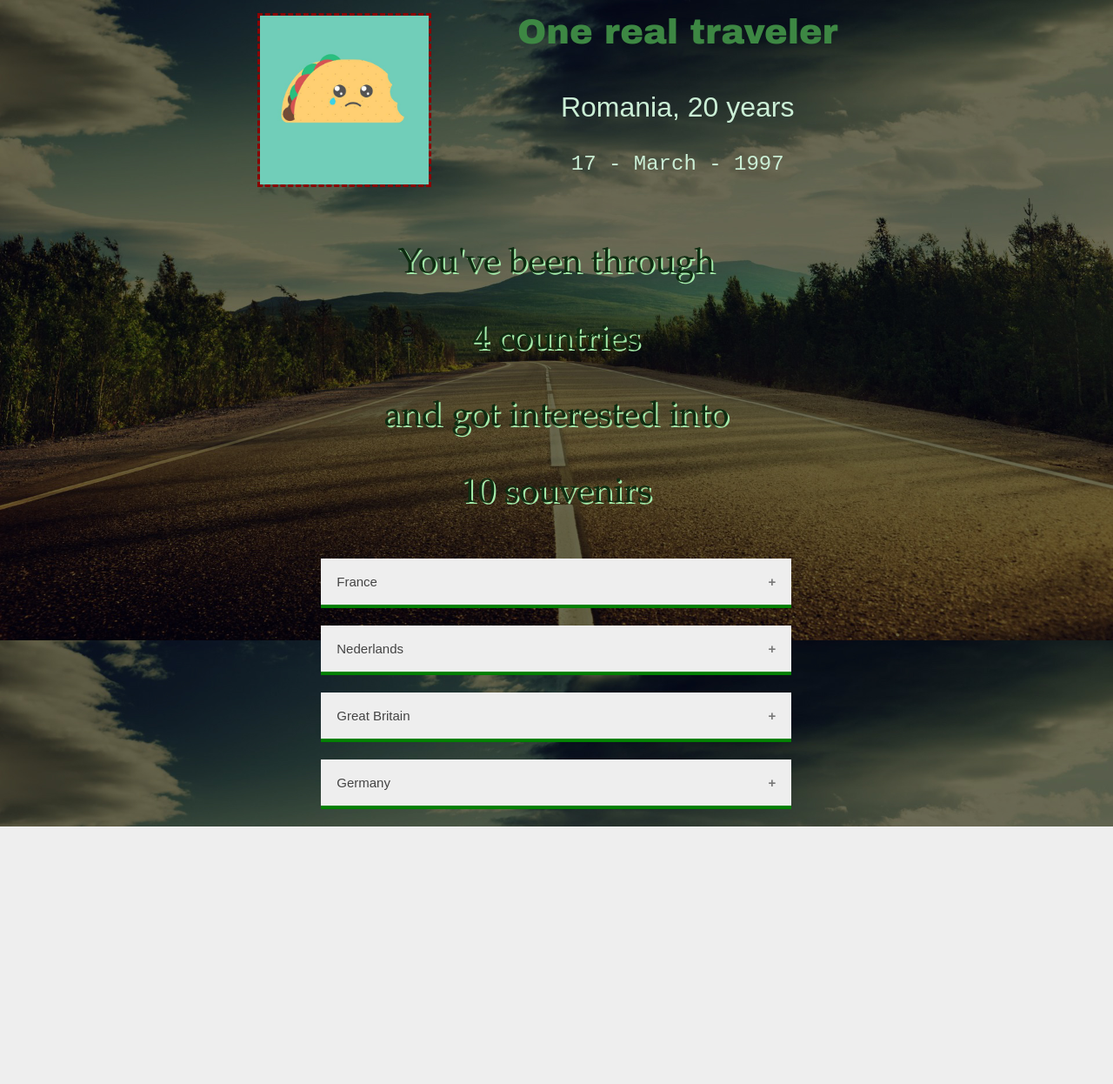
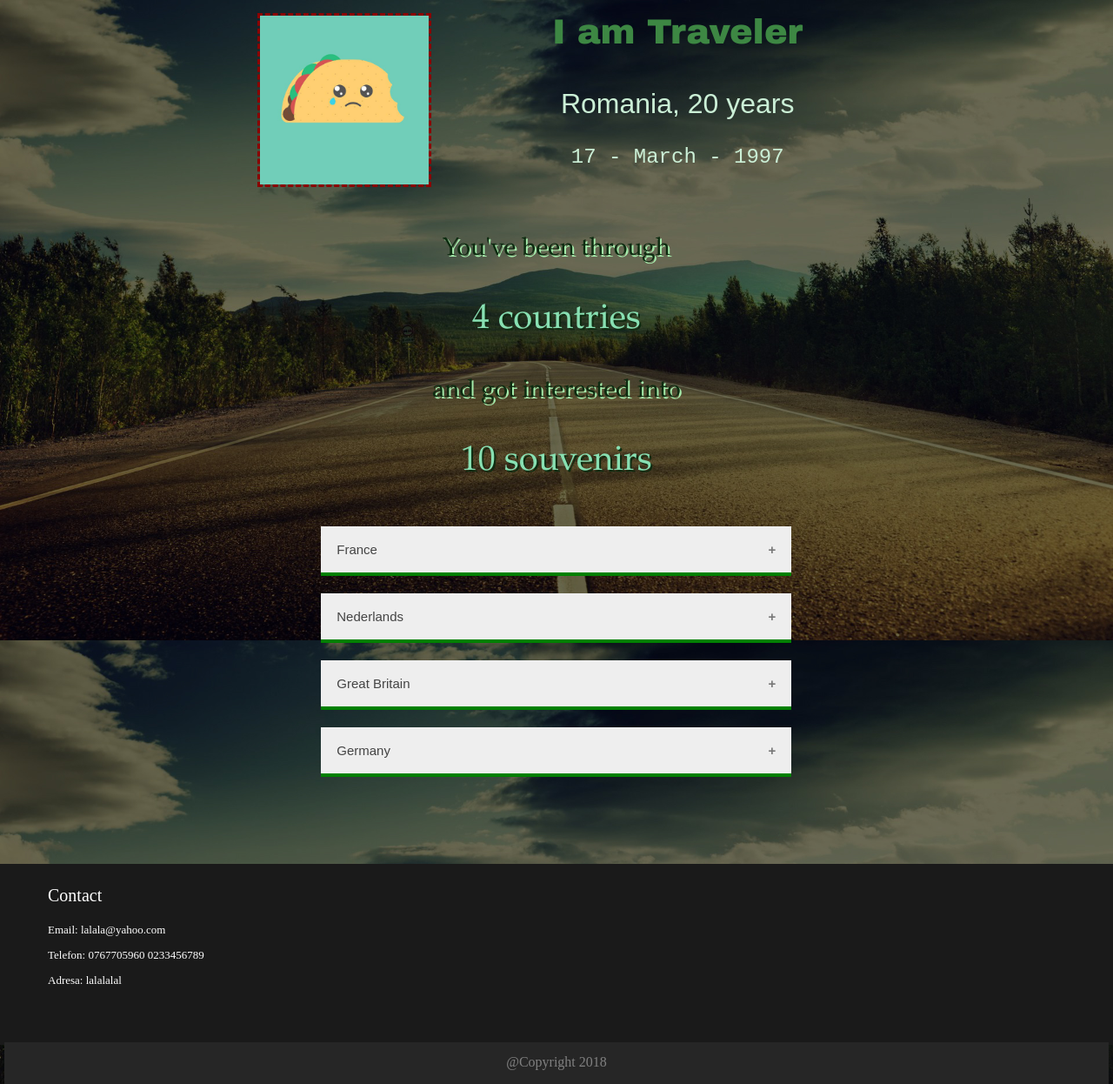
Before and after one commit to mochiSenpai/SouR_TW, a PHP site: page /MyProfile.html in a window 1280 px wide. Shown: the part 64-1310 px from the top of the page at 87% size. Before the commit the page ends 1014 px from the top, so only its background shows below. Run offline with PHP 8.4, Linux system fonts and the light colour scheme.

Commit message:
Added Footers on Results and Profile

```diff
--- a/MyProfile.html
+++ b/MyProfile.html
@@ -18,20 +18,20 @@
 			<div id="description col-12">
 				<div class = "col-1 empty"></div>
 
-				<div class = "col-3">
-					<div class = "profilePicture">
+				<!--<div class = "col-3">-->
+					<div class = "profilePicture col-3">
 						<img src="Images-Results/prof-pic.png" class = "imgProfile">
 					</div>
-				</div>
+				<!--</div>-->
 
 				<div class = "col-1 empty"></div>
 
-				<div class = "col-6">
-					<div class = "userDescription">
-						<div class = "username">One real traveler</div>
+				<div class = "col-6 userDescription">
+					<!--<div class = "userDescription">-->
+						<div class = "username">I am Traveler</div>
 						<div class = "countryAge">Romania, 20 years</div>
 						<div class = "dob">17 - March - 1997</div>
-					</div>
+					<!--</div>-->
 				</div>
 
 				<div class = "col-1 empty"></div>
@@ -50,10 +50,10 @@
 
 
 			<div id = "accountStatus">
-				<p>You've been through</p>
-				<p>4 countries</p>
-				<p>and got interested into</p>
-				<p>10 souvenirs</p>
+				<p class="normalP">You've been through</p>
+				<p class = "countP">4 countries</p>
+				<p class="normalP">and got interested into</p>
+				<p class = "countP">10 souvenirs</p>
 			</div>
 
 
@@ -65,7 +65,10 @@
 					<div class = "col-8">
 						<button class = "accordion col-12"> France </button>
 						<div class="panel col-12">
-						  <p>Many images will come here</p>
+						  <p class = "idea">🗸 Marseille Soap</p>
+						  <p class = "idea">🗸 Wine</p>
+						  <p class = "idea">🗸 Eiffel Tower Keychain</p>
+						  <p class = "idea">🗸 Sea Salt</p>
 						</div>
 					</div>
 
@@ -78,7 +81,7 @@
 					<div class = "col-8">
 						<button class = "accordion col-12"> Nederlands </button>
 						<div class="panel col-12">
-						  <p>Many images will come here</p>
+						  <p class = "idea">🗸 Quality spoon</p>
 						</div>
 					</div>
 
@@ -91,7 +94,9 @@
 					<div class = "col-8">
 						<button class = "accordion col-12"> Great Britain </button>
 						<div class="panel col-12">
-						  <p>Many images will come here</p>
+						  <p class = "idea">🗸 Tea</p>
+						  <p class = "idea">🗸 Tea cup</p>
+						  <p class = "idea">🗸 Big Ban Keychain</p>
 						</div>
 					</div>
 
@@ -104,7 +109,8 @@
 					<div class = "col-8">
 						<button class = "accordion col-12"> Germany </button>
 						<div class="panel col-12">
-						  <p>Many images will come here</p>
+						  <p class = "idea">🗸 Ceramic beer bottle</p>
+						  <p class = "idea">🗸 Personalized T-Shirt</p>
 						</div>
 					</div>
 
@@ -121,6 +127,26 @@
 </div>
 
 
+
+<div class="col-12 uhm">
+		<div class="footertext1">
+			<p>Contact</p>
+		</div>
+		<div class="footertext2">
+			<p>Email: lalala@yahoo.com
+		</p>
+			<p>Telefon: 0767705960
+		    	        0233456789</p>
+			<p>Adresa: lalalalal </p>
+		</div>
+
+	<center>
+		<div  class="bottombar" class ="footer" style="color:grey">
+			@Copyright 2018
+		</div>
+	</center>
+
+</div>
 
 <script>
 	var acc = document.getElementsByClassName("accordion");
--- a/MyProfileStyle.css
+++ b/MyProfileStyle.css
@@ -59,6 +59,47 @@ body{
 
 }
 
+/*iPhone 7
+@media only screen and(max-width: 450px)
+and (min-width: 0px){
+
+    [class*="username"]{
+    	font-size: 75%;
+    }
+
+    .profilePicture{
+		width: 100%;
+		align-items: center;
+	}
+
+    .imgProfile{
+		height: 50%;
+		align-self: center;
+	}
+}
+*/
+
+/*iPad*/
+@media only screen and (max-width: 1024px)
+and (min-width: 960px){
+	.col-1 .empty{
+		display: none;
+	}
+
+	.profilePicture .col-3{
+		width: 100%;
+		position: relative;
+		left: 50%;
+	}
+
+	.imgProfile{
+		height: 50%;
+		align-content: center;
+		align-self: center;
+		align-items: center;
+	}
+}
+
 /*Etc*/
 
 .someBreak{
@@ -116,6 +157,7 @@ body{
 }
 
 .userDescription{
+	position: relative;
 	height: 25%;
 	font-family: "Palatino Linotype", "Book Antiqua", Palatino, serif;
 	font-size: 16px;
@@ -152,15 +194,21 @@ body{
 
 
 
-p{
+.normalP{
 	font-family: "Palatino Linotype", "Book Antiqua", Palatino, serif;
-	font-size: 2.5em;
+	font-size: 1.8em;
 	text-align: center;
 	text-shadow: 2px 2px #A5ECAB;
 	color: #0E2C11;
 }
 
-
+.countP{
+	font-family: "Palatino Linotype", "Book Antiqua", Palatino, serif;
+	font-size: 2.5em;
+	text-align: center;
+	text-shadow: 2px 2px #0E2C11;
+	color: #88E0B2;
+}
 
 .accordion {
     background-color: #eee;
@@ -197,4 +245,81 @@ p{
     max-height: 0;
     overflow: hidden;
     transition: max-height 0.2s ease-out;
+    background-image: url("Images-Results/black.png");
+
 }
+
+.idea{
+	color: white;
+}
+
+
+.bottom{
+	position: relative;
+}
+
+.uhm{
+	background-color: #1a1a1a;
+	position: relative;
+	top: 10%;
+}
+
+
+ .footer {
+	position: relative;
+	right: 0;
+	bottom: 0;
+	left: 0;
+	z-index:0;
+	top:500px;
+	width:100%;
+	height:20%;
+	padding: 1rem;
+	background-color: #1a1a1a;
+	margin:0;
+	height: 94%;
+}
+
+ .bottombar {
+	overflow: hidden;
+	display: block;
+	background-color:#262626;
+	position:element(#footer);
+	position: relative;
+	right: 0;
+	bottom: 0;
+	left: 0;
+	top:50px;
+	z-index:1;
+	width: 100%;
+	padding: 14px 16px;
+	height:6%;
+}
+
+.footertext1{
+	text-align:left;
+	color:white;
+	font-style: bold;
+	font-size:20px;
+	margin-left:50px;
+}
+
+.footertext2{
+	text-align:left;
+	color:white;
+	top:0.2px;
+	font-size:13px;
+	margin-left:50px;
+}
+
+.footertext3{
+	text-align:center;
+	position: element(#div3);
+	color:white;
+	font-style: bold;
+	top:1000px;
+	z-index:1;
+	 position: absolute;
+	font-size:20px;
+	margin-left:50px;
+}
```
Also changed, not shown: Results.html (+16 -15 lines), ResultsStyle.css (+72 -0 lines), Images-Results/black.png (added).
